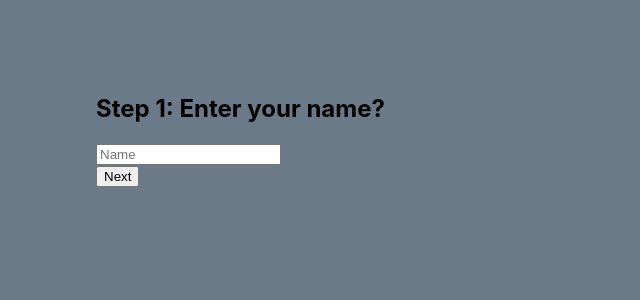
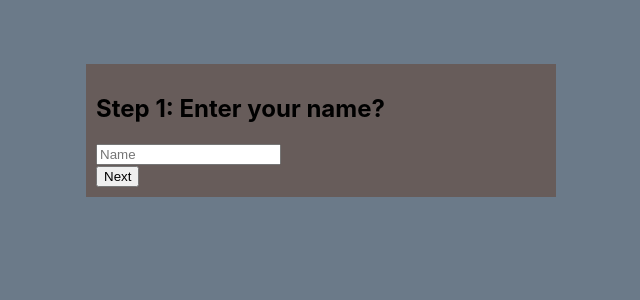
Before and after one commit to Eshhaa11/multi-step-form, a React (Create React App) app: page / in a window 1280 px wide. Shown: the top 300 px of the page, without its empty margins (319-959 px from the left). Built offline with nearby package versions, Linux system fonts and the light colour scheme.

Commit message:
added bg

```diff
--- a/src/Styles/Form.css
+++ b/src/Styles/Form.css
@@ -8,4 +8,5 @@ body {
     max-width: 450px;
     margin: 4rem auto;
     padding: 10px;
+    background: #675C5A;
 }
```
